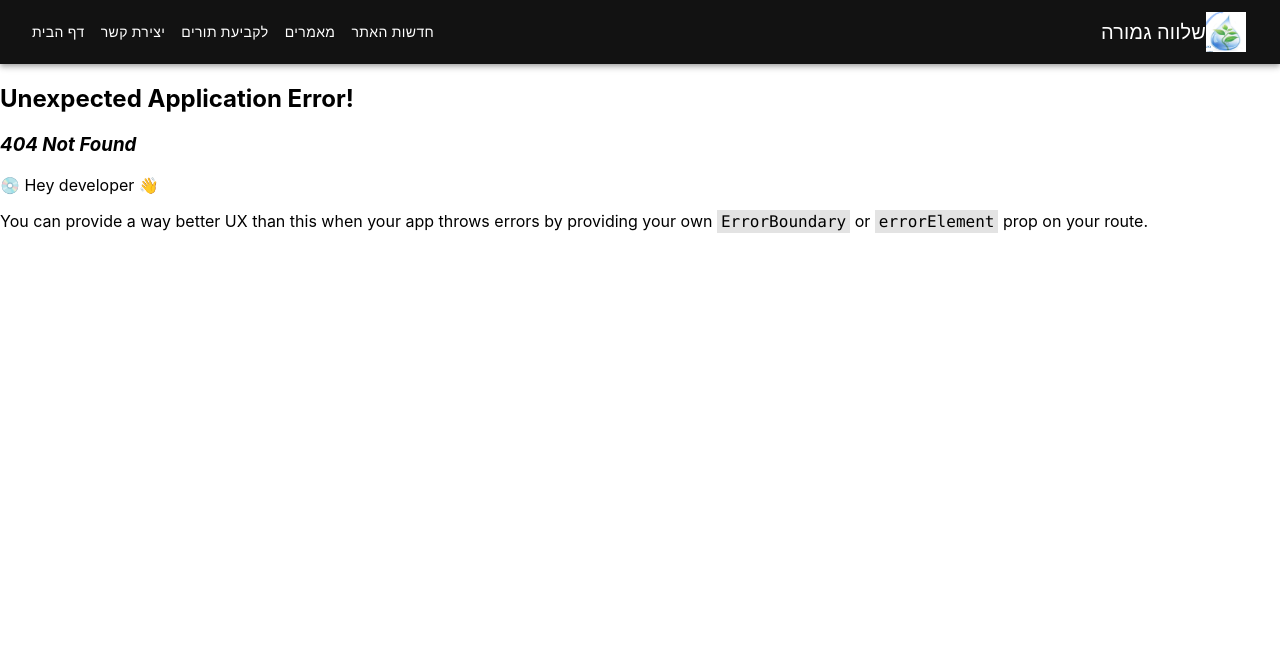
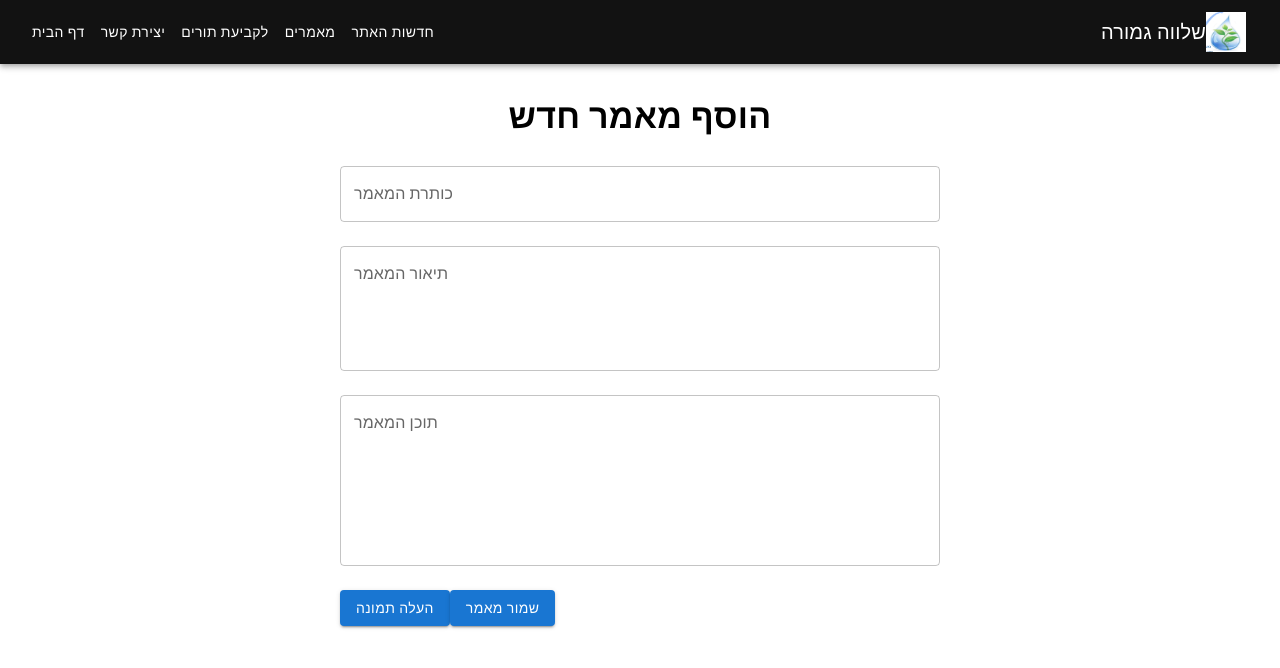
Before and after one commit to TzivyaFireman/Therapy-node-react, a React (Create React App) app in the folder client/: page /addArticle in a window 1280 px wide. Before the commit this address had no page. Shown: the top 668 px of the page. Built offline with nearby package versions, Linux system fonts and the light colour scheme.

Commit message:
Adding add-article option

```diff
--- a/client/src/App.tsx
+++ b/client/src/App.tsx
@@ -5,6 +5,7 @@ import Header from './components/Header';
 import ContactPage from './components/contact';
 import ArticlesPage from './components/articles';
 import NewsPage from './components/News';
+import AddArticle from './components/AddArticle';
 
 const router = createBrowserRouter([
   {
@@ -23,6 +24,10 @@ const router = createBrowserRouter([
     path: '/news',
     element: <NewsPage />,
   },
+  {
+    path: '/addArticle',
+    element: <AddArticle />,
+  },
 
 ]);
 
--- /dev/null
+++ b/client/src/components/AddArticle.tsx
@@ -0,0 +1,106 @@
+import React, { useState } from 'react';
+import { Box, TextField, Button, Typography, Card, CardMedia, CardContent } from '@mui/material';
+import { useNavigate } from 'react-router-dom';
+
+const AddArticlePage: React.FC = () => {
+  const [title, setTitle] = useState('');
+  const [description, setDescription] = useState('');
+  const [content, setContent] = useState(''); // שדה לתוכן המאמר
+  const [image, setImage] = useState<File | null>(null);
+  const [imagePreview, setImagePreview] = useState<string | ArrayBuffer | null>('');
+  const navigate = useNavigate();
+
+  const handleFileChange = (event: React.ChangeEvent<HTMLInputElement>) => {
+    const file = event.target.files?.[0] || null;
+    if (file) {
+      setImage(file);
+      const reader = new FileReader();
+      reader.onloadend = () => {
+        setImagePreview(reader.result);
+      };
+      reader.readAsDataURL(file);
+    }
+  };
+
+  const handleSubmit = (event: React.FormEvent) => {
+    event.preventDefault();
+    // כאן תוכל לכתוב את הקוד לשליחת הנתונים לשרת
+    console.log({ title, description, content, image });
+
+    // הפניה לעמוד אחר לאחר ההגשה (למשל, עמוד המאמרים)
+    navigate('/articles');
+  };
+
+  return (
+    <Box sx={{ padding: '2rem' }}>
+      <Typography variant="h4" gutterBottom sx={{ textAlign: 'center', fontWeight: 'bold' }}>
+        הוסף מאמר חדש
+      </Typography>
+      <Box component="form" onSubmit={handleSubmit} sx={{ maxWidth: 600, margin: 'auto' }}>
+        <TextField
+          fullWidth
+          label="כותרת המאמר"
+          value={title}
+          onChange={(e) => setTitle(e.target.value)}
+          margin="normal"
+        />
+        <TextField
+          fullWidth
+          label="תיאור המאמר"
+          multiline
+          rows={4}
+          value={description}
+          onChange={(e) => setDescription(e.target.value)}
+          margin="normal"
+        />
+        <TextField
+          fullWidth
+          label="תוכן המאמר"
+          multiline
+          rows={6} // הגדרת מספר השורות המומלץ לתוכן המאמר
+          value={content}
+          onChange={(e) => setContent(e.target.value)}
+          margin="normal"
+        />
+        <Button
+          variant="contained"
+          component="label"
+          sx={{ marginTop: '1rem' }}
+        >
+          העלה תמונה
+          <input
+            type="file"
+            hidden
+            accept="image/*"
+            onChange={handleFileChange}
+          />
+        </Button>
+        {imagePreview && (
+          <Card sx={{ maxWidth: 345, marginTop: '1rem' }}>
+            <CardMedia
+              component="img"
+              height="200"
+              image={imagePreview as string}
+              alt="תמונת המאמר"
+            />
+            <CardContent>
+              <Typography variant="body2" color="text.secondary">
+                תמונה שהועלתה
+              </Typography>
+            </CardContent>
+          </Card>
+        )}
+        <Button
+          type="submit"
+          variant="contained"
+          color="primary"
+          sx={{ marginTop: '1rem' }}
+        >
+          שמור מאמר
+        </Button>
+      </Box>
+    </Box>
+  );
+}
+
+export default AddArticlePage;
--- /dev/null
+++ b/client/src/components/AddArticleButton.tsx
@@ -0,0 +1,27 @@
+import React from 'react';
+import { Card, CardContent, Typography, Box, Button } from '@mui/material';
+
+const AddArticleButton: React.FC = () => {
+  const handleClick = () => {
+    // כאן תוכל לכתוב את הקוד למעבר לעמוד הוספת מאמר, לדוגמה עם React Router
+    window.location.href = '/addarticle'; // או השתמש ב-Navigate מ-React Router
+  };
+
+  return (
+    <Card sx={{ maxWidth: 345, cursor: 'pointer' }} onClick={handleClick}>
+      <CardContent sx={{ textAlign: 'center' }}>
+        <Typography variant="h5" component="div">
+          הוסף מאמר חדש
+        </Typography>
+        <Box sx={{ mt: 2 }}>
+          {/* עיצוב מותאם אישית, ניתן להוסיף אייקון או תמונה */}
+          <Typography variant="body2" color="text.secondary">
+            לחץ כאן כדי להוסיף מאמר חדש
+          </Typography>
+        </Box>
+      </CardContent>
+    </Card>
+  );
+}
+
+export default AddArticleButton;
--- a/client/src/components/articles.tsx
+++ b/client/src/components/articles.tsx
@@ -1,6 +1,7 @@
 import React from 'react';
 import { Grid, Card, CardMedia, CardContent, Typography, Button, Box } from '@mui/material';
 import Article, { ArticleProps } from './Article';
+import AddArticleButton from './AddArticleButton';
 
 const articles: ArticleProps[] = [
   {
@@ -43,15 +44,18 @@ const ArticlesPage: React.FC = () => {
         {articles.map((article) => (
           <Grid item xs={12} sm={6} md={4} key={article.id}>
             <Article
-              id = { article.id }
+              id={article.id}
               title={article.title}
               description={article.description}
               image={article.image}
               link={article.link}
-
             />
           </Grid>
         ))}
+        <Grid width={30} item xs={12} sm={6} md={4} >
+          <AddArticleButton />
+        </Grid>
+
       </Grid>
     </Box>
   );
```
